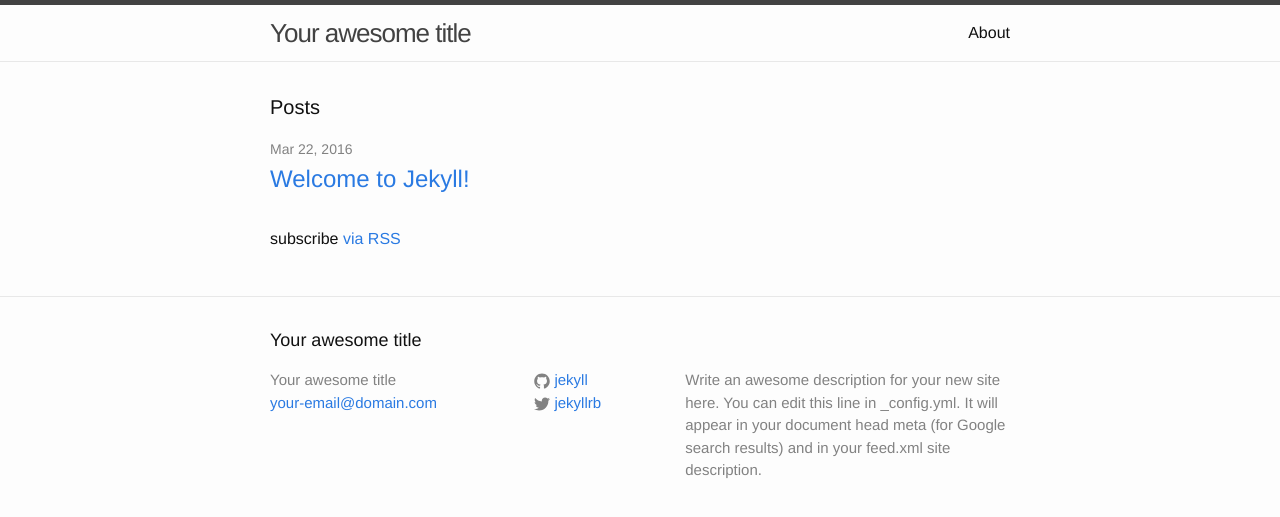
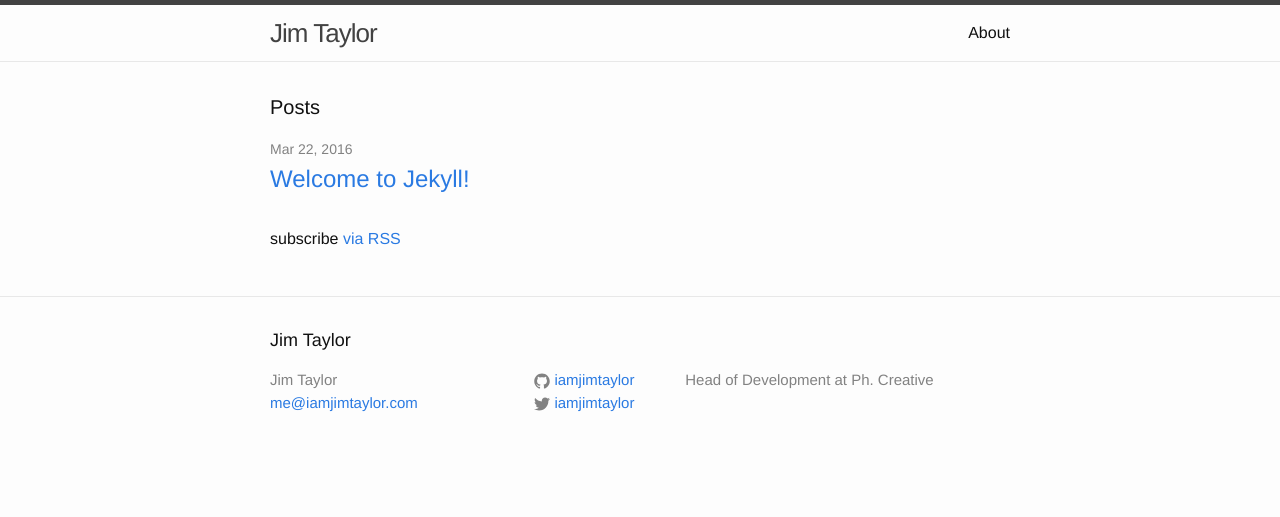
Before and after one commit to iamjimtaylor/iamjimtaylor, a Jekyll site: the page built from index.html, in a window 1280 px wide. Shown: the top 517 px of the page. Built offline with Jekyll 4.4.1, drawn with Linux system fonts in a browser that asks for light colours.

Commit message:
jekyll config update

```diff
--- a/_config.yml
+++ b/_config.yml
@@ -6,16 +6,13 @@
 # 'jekyll serve'. If you change this file, please restart the server process.
 
 # Site settings
-title: Your awesome title
-email: your-email@domain.com
-description: > # this means to ignore newlines until "baseurl:"
-  Write an awesome description for your new site here. You can edit this
-  line in _config.yml. It will appear in your document head meta (for
-  Google search results) and in your feed.xml site description.
+title: Jim Taylor
+email: me@iamjimtaylor.com
+description: Head of Development at Ph. Creative
 baseurl: "" # the subpath of your site, e.g. /blog
-url: "http://yourdomain.com" # the base hostname & protocol for your site
-twitter_username: jekyllrb
-github_username:  jekyll
+url: "http://iamjimtaylor.com" # the base hostname & protocol for your site
+twitter_username: iamjimtaylor
+github_username:  iamjimtaylor
 
 # Build settings
 markdown: kramdown
```
